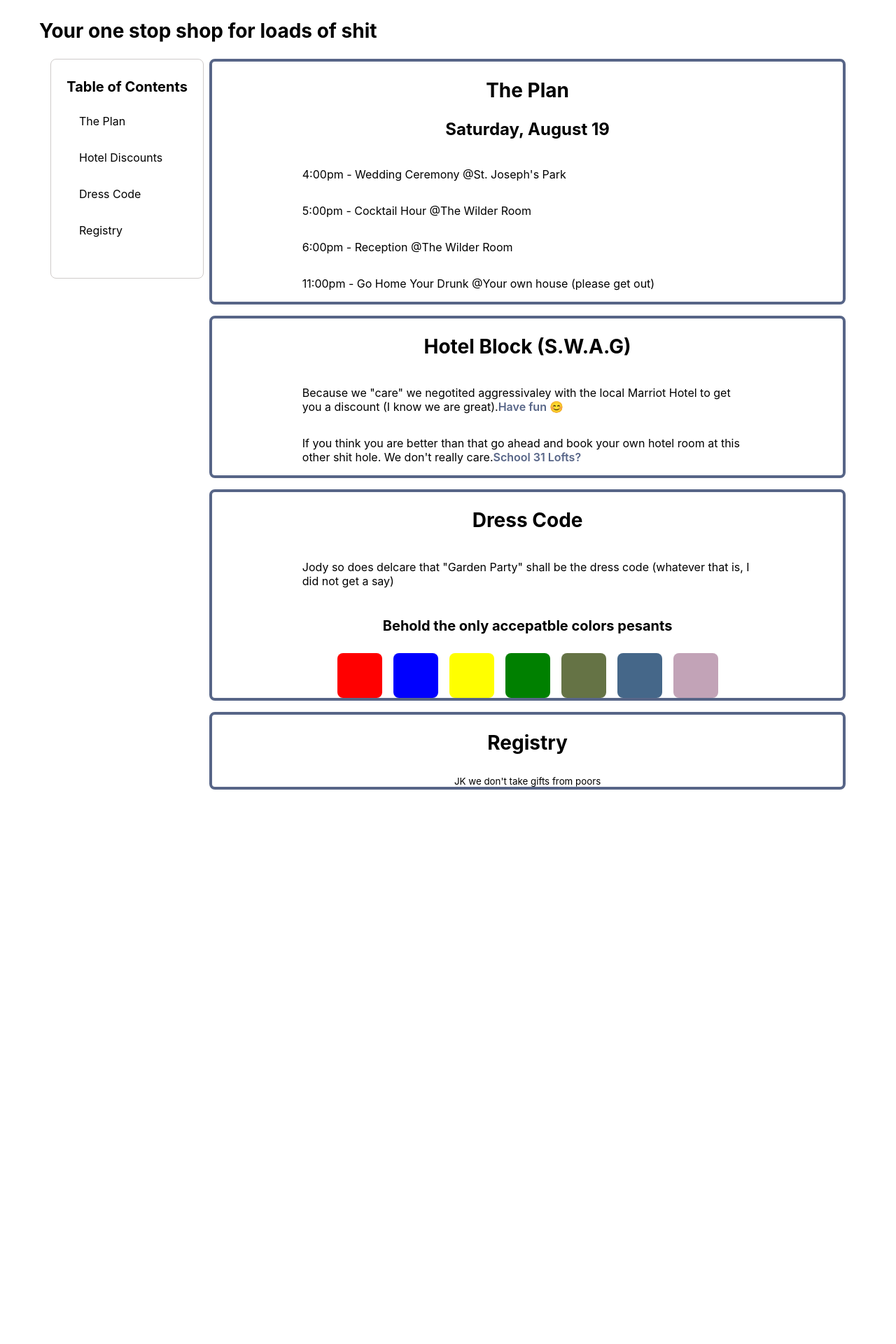
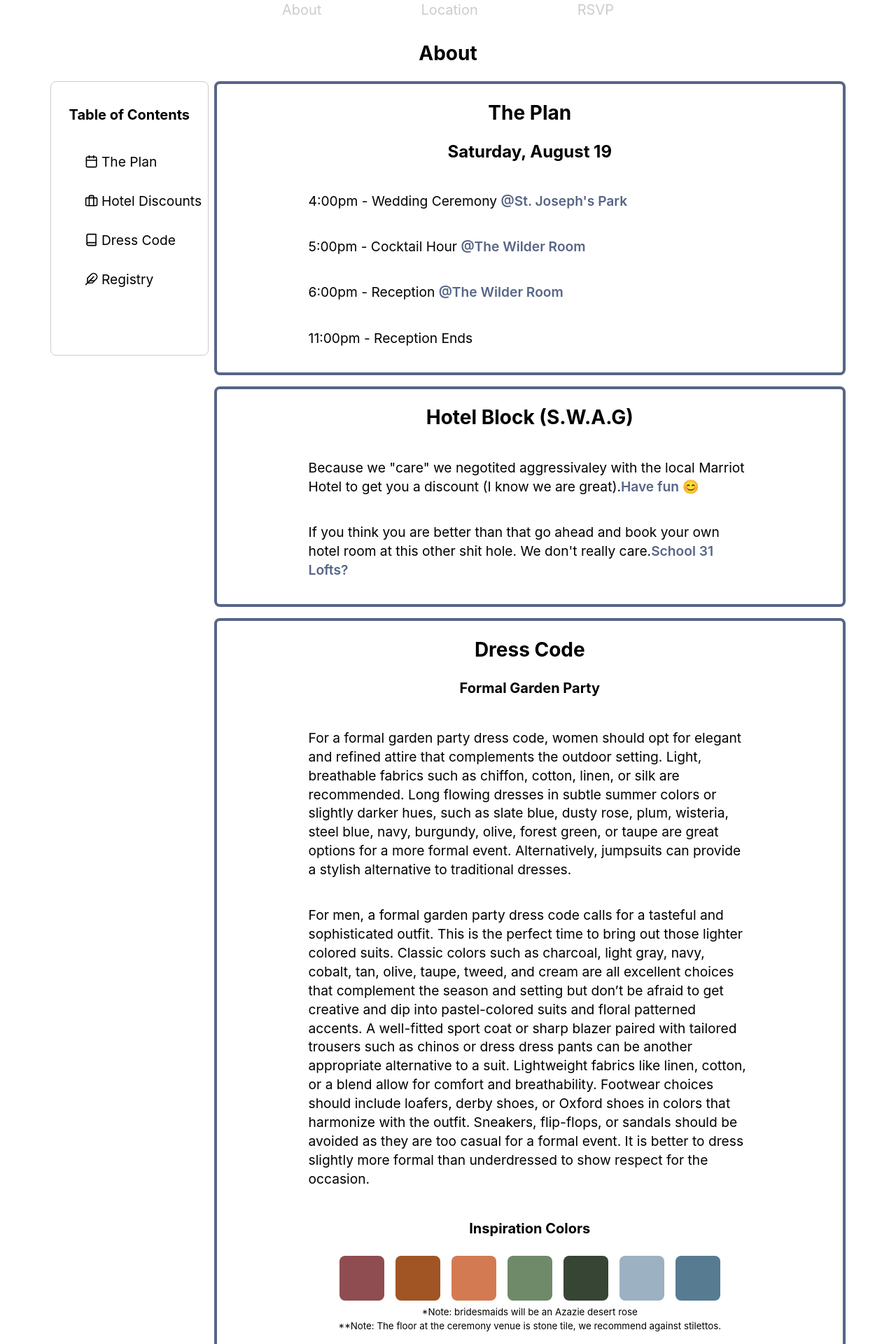
Before and after one commit to ChrsSampson/WeddingRSVP, a Next.js app: page /about in a window 1280 px wide. Shown: the part 40-1960 px from the top of the page at 70% size. Before the commit the page ends 1168 px from the top, so only its background shows below. Built offline with nearby package versions, Linux system fonts and the light colour scheme.

Commit message:
WIP About Page

```diff
--- a/package.json
+++ b/package.json
@@ -23,6 +23,7 @@
     "npm": "^8.19.3",
     "react": "18.2.0",
     "react-dom": "18.2.0",
+    "react-icons": "^4.8.0",
     "sass": "^1.56.0"
   }
 }
--- a/pages/about.js
+++ b/pages/about.js
@@ -1,9 +1,26 @@
 // About page
 import Head from  'next/head';
 import Navigation from '../components/Navigation';
+import {useEffect, useState} from 'react';
+import {FiPlusSquare, FiMinusSquare, FiCalendar, FiFeather, FiBook, FiBriefcase} from 'react-icons/fi';
 
 
 export default function About () {
+
+    const [menu, setMenu] = useState(false);
+
+    function checkWidth() {
+       if(window.innerWidth > 900) setMenu(true);
+    }
+
+    useEffect(() => {
+        checkWidth();
+
+        window.addEventListener('resize', checkWidth);
+    }, [menu]);
+
+
+
     return (
         <div>
             <Head>
@@ -15,26 +32,38 @@ export default function About () {
             {/* col 1 */}
             <section className="container fade">
                 <Navigation light />
-                <h2>Your one stop shop for loads of shit</h2>
+                <h2 style={{textAlign: 'center'}}>About</h2>
                 <section className="Home-hero container About-page">
+
                     <section className="TOC-Container">
+                        <div className="TOC-header">
                             <h4>
                                 Table of Contents
                             </h4>
+                            <button className="TOC-button" onClick={() => setMenu(!menu)}>{menu ? <FiMinusSquare /> : <FiPlusSquare />}</button>
+                        </div>
+
+                        {
+                            menu &&
                             <ul className="list-items">
                                 <li>
+                                    <FiCalendar />
                                     <a href="#plan">The Plan</a>
                                 </li>
                                 <li>
+                                    <FiBriefcase />
                                     <a href="#hotel">Hotel Discounts</a>
                                 </li>
                                 <li>
+                                    <FiBook />
                                     <a href="#Dress">Dress Code</a>
                                 </li>
                                 <li>
+                                    <FiFeather />
                                     <a href="#registry">Registry</a>
                                 </li>
                             </ul>
+                        }
                     </section>
 
                     {/* col 2 */}
@@ -43,16 +72,16 @@ export default function About () {
                             <h2>The Plan</h2>
                             <h3>Saturday, August 19</h3>
                             <p>
-                                        4:00pm - Wedding Ceremony @St. Joseph's Park
+                                4:00pm - Wedding Ceremony <a href="/location#park">@St. Joseph's Park</a>
                             </p>
                             <p>
-                                        5:00pm - Cocktail Hour @The Wilder Room
+                                5:00pm - Cocktail Hour <a href="/location#wilder">@The Wilder Room</a>
                             </p>
                             <p>
-                                        6:00pm - Reception @The Wilder Room
+                                6:00pm - Reception <a href="/location#wilder">@The Wilder Room</a>
                             </p>
                             <p>
-                                        11:00pm - Go Home Your Drunk @Your own house (please get out)
+                                11:00pm - Reception Ends
                             </p>
                         </article>
                         <article id="hotel" className="About-section">
@@ -68,18 +97,47 @@ export default function About () {
                         </article>
                         <article id="Dress" className="About-section">
                             <h2>Dress Code</h2>
+                            <h4> Formal Garden Party</h4>
                                    <p>
-                                        Jody so does delcare that "Garden Party" shall be the dress code (whatever that is, I did not get a say)
+                                        For a formal garden party dress code, women should opt for elegant and refined attire that
+                                        complements the outdoor setting. Light, breathable fabrics such as chiffon, cotton, linen, or silk
+                                        are recommended. Long flowing dresses in subtle summer colors or slightly darker hues, such
+                                        as slate blue, dusty rose, plum, wisteria, steel blue, navy, burgundy, olive, forest green, or taupe
+                                        are great options for a more formal event. Alternatively, jumpsuits can provide a stylish
+                                        alternative to traditional dresses.
                                    </p>
-                                   <h4>Behold the only accepatble colors pesants</h4>
+                                   <p>
+                                   For men, a formal garden party dress code calls for a tasteful and sophisticated outfit. This is
+                                    the perfect time to bring out those lighter colored suits. Classic colors such as charcoal, light
+                                    gray, navy, cobalt, tan, olive, taupe, tweed, and cream are all excellent choices that complement
+                                    the season and setting but don’t be afraid to get creative and dip into pastel-colored suits and
+
+                                    floral patterned accents. A well-fitted sport coat or sharp blazer paired with tailored trousers
+                                    such as chinos or dress dress pants can be another appropriate alternative to a suit. Lightweight
+                                    fabrics like linen, cotton, or a blend allow for comfort and breathability. Footwear choices should
+                                    include loafers, derby shoes, or Oxford shoes in colors that harmonize with the outfit. Sneakers,
+                                    flip-flops, or sandals should be avoided as they are too casual for a formal event. It is better to
+                                    dress slightly more formal than underdressed to show respect for the occasion.
+                                   </p>
+                                   <div >
+                                    <h4>Inspiration Colors</h4>
                                         <div className="color-container">
-                                        <div className="color-square" style={{backgroundColor: "red" }} />
-                                        <div className="color-square" style={{backgroundColor: "blue" }} />
-                                        <div className="color-square" style={{backgroundColor: "yellow" }} />
-                                        <div className="color-square" style={{backgroundColor: "green" }} />
-                                        <div className="color-square" style={{backgroundColor: "#657345" }} />
-                                        <div className="color-square" style={{backgroundColor: "#456789" }} />
-                                        <div className="color-square" style={{backgroundColor: "#9689" }} />
+                                            <div className="color-square" style={{backgroundColor: "#8f4d51" }} />
+                                            <div className="color-square" style={{backgroundColor: "#a15524" }} />
+                                            <div className="color-square" style={{backgroundColor: "#d37a52" }} />
+                                            <div className="color-square" style={{backgroundColor: "#6f8a69" }} />
+                                            <div className="color-square" style={{backgroundColor: "#374534" }} />
+                                            <div className="color-square" style={{backgroundColor: "#9cb1c2" }} />
+                                            <div className="color-square" style={{backgroundColor: "#577b91" }} />
+                                        </div>
+                                   </div>
+                                   <div className="column">
+                                        <sub>
+                                            *Note: bridesmaids will be an Azazie desert rose
+                                        </sub>
+                                        <sub>
+                                            **Note: The floor at the ceremony venue is stone tile, we recommend against stilettos.
+                                        </sub>
                                     </div>
                         </article>
                         <article id="registry" className="About-section">
--- a/pages/location.js
+++ b/pages/location.js
@@ -19,7 +19,7 @@ export default function About () {
 
                     <div className="Location-section">
                         <div className="dual-column content-section">
-                            <article className="location-content">
+                            <article className="location-content" id="park">
                                 <h2>The Ceremony</h2>
                                 <div className="location-address">
                                     <h3>St. Josephs Park</h3>
@@ -35,7 +35,7 @@ export default function About () {
                         <iframe className="Map" src="https://www.google.com/maps/embed?pb=!1m18!1m12!1m3!1d2910.3844391578536!2d-77.60907892343542!3d43.15945388422428!2m3!1f0!2f0!3f0!3m2!1i1024!2i768!4f13.1!3m3!1m2!1s0x89d6b5aca050e689%3A0xc4a1520ebad20e54!2s118%20Pleasant%20St%2C%20Rochester%2C%20NY%2014604!5e0!3m2!1sen!2sus!4v1684246781668!5m2!1sen!2sus" width="750" height="450" allowFullScreen="" loading="lazy" referrerPolicy="no-referrer-when-downgrade"></iframe>
                     </div>
 
-                    <div className="Location-section">
+                    <div className="Location-section" id="wilder">
                         <div className="dual-column content-section content-section-reverse">
                         <Image className="location-image-reverse" src={'/static/wilder.jpg'} alt="Church" width={500} height={375} />
                             <article className="location-content">
--- a/styles/_About.scss
+++ b/styles/_About.scss
@@ -3,8 +3,14 @@
     padding-top: 5em;
     height: 100vh;
     display: grid;
+    gap:.5em;
     grid-template-columns: .2fr .8fr;
 
+    @media screen and (max-width: 900px) {
+        display: flex;
+        flex-direction: column;
+        gap: 1em;
+    }
 
     .main-content{
         display: flex;
@@ -13,12 +19,46 @@
     }
 }
 
+
+
+
 .TOC-Container{
-    max-height: 30%;
+    max-height: 20%;
     border: 1px solid $light-gray;
     border-radius:  .5em;
-    margin-right: .5em;
+    padding: .5em;
 
+    transition: all .5s ease-in-out;
+
+    @media screen and (max-width: 900px) {
+        max-height: 100%;
+
+        .list-items{
+            font-size: 1.4em;
+        }
+    }
+
+    .TOC-header{
+        display: flex;
+        flex-direction: row-reverse;
+        justify-content: flex-end;
+        gap: 1em;
+
+        @media screen and (min-width: 900px) {
+            justify-content: center;
+
+            h4 {
+                text-align: center;
+            }
+        }
+    }
+
+
+    .TOC-button{
+        @media screen and (min-width: 900px) {
+            display: none;
+        }
+    }
 
     .list-items{
         list-style-type: none;
@@ -27,8 +67,12 @@
         gap: 2em;
 
         li{
+            display: flex;
             text-align: left;
+            gap: .25em;
+            align-items: center;
             text-decoration: none;
+            font-size: 1.2em;
         }
 
     }
@@ -37,8 +81,11 @@
 .About-section{
     border: 4px solid $wild-blue-yonder;
     border-radius: .5em;
+    padding-bottom: 1em;
 
     p{
+        font-size: 1.2rem;
+        line-height: 1.4;
         margin: 0 auto;
         text-align: left;
         max-width: 75%;
@@ -48,6 +95,13 @@
             font-weight: 600;
         }
     }
+
+    @media screen and (max-width: 650px) {
+        p{
+            max-width: 100%;
+        }
+    }
+
 }
 
 .color-container{
--- a/styles/_Navigation.scss
+++ b/styles/_Navigation.scss
@@ -41,6 +41,7 @@
     width: 100%;
     display: flex;
     justify-content: center;
+    margin-top: 2em;
 
     ul{
         display: flex;
--- a/styles/globals.scss
+++ b/styles/globals.scss
@@ -210,6 +210,13 @@ input[type="text"], input[type="password"], input[type="number"], input[type="em
   padding: .5em 0;
 }
 
+.column{
+  display: flex;
+  flex-direction: column;
+  gap: .25em 0;
+  padding: .5em 0;
+}
+
 .dual-column{
   display: grid;
   grid-template-columns: 1fr 1fr;
```
Also changed, not shown: 1 other file (tests, documents, lock files or other folders). Lines whose indentation alone changed are shown as unchanged.
